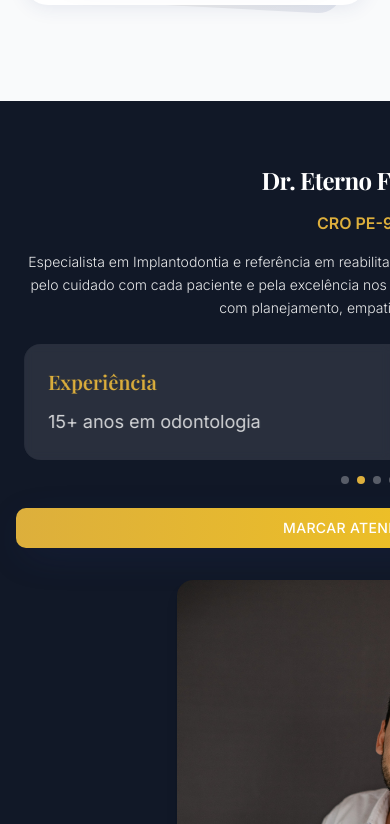
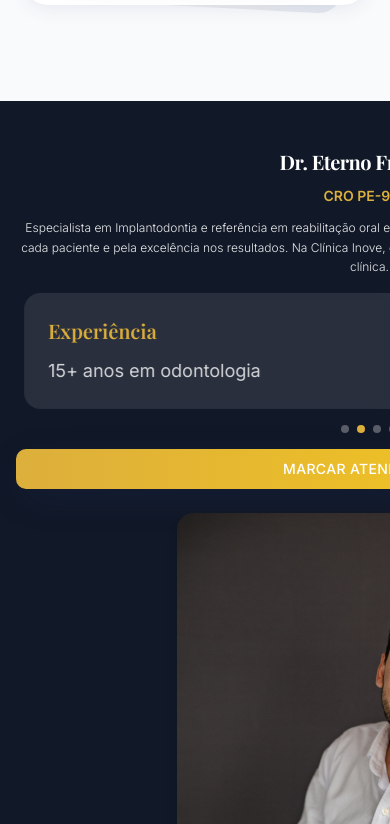
Before and after one commit to EdreyRaf/inove-smile-craft, a React (Vite) app: page / in a window 390 px wide. Shown: the part 5520-6344 px from the top of the page. Built offline with nearby package versions, Linux system fonts and the light colour scheme.

Commit message:
Fix mobile proportions to match other sections
cgen-f055b301a7c24aebbed79bc9e3a9d413

```diff
--- a/src/components/DoctorSection.tsx
+++ b/src/components/DoctorSection.tsx
@@ -46,10 +46,10 @@ const DoctorSection = () => {
     <section
       id="doutor"
       ref={sectionRef}
-      className="section-dark py-16 sm:py-20 lg:py-32 xl:py-40"
+      className="section-dark py-12 sm:py-16 lg:py-32 xl:py-40"
     >
       <div className="max-w-7xl mx-auto px-4 sm:px-6 lg:px-8 xl:px-12">
-        <div className="grid lg:grid-cols-2 gap-8 sm:gap-12 lg:gap-16 xl:gap-20 items-center">
+        <div className="grid lg:grid-cols-2 gap-6 sm:gap-8 lg:gap-16 xl:gap-20 items-center">
 
           {/* Doctor Image */}
           <div className={`transition-all duration-1000 order-2 lg:order-1 ${
@@ -69,20 +69,20 @@ const DoctorSection = () => {
           <div className={`transition-all duration-1000 delay-300 order-1 lg:order-2 ${
             isVisible ? 'opacity-100 translate-x-0' : 'opacity-0 translate-x-8'
           }`}>
-            <h2 className="text-2xl sm:text-3xl md:text-4xl lg:text-5xl xl:text-6xl font-bold text-white mb-4 sm:mb-6 lg:mb-8 font-playfair leading-tight tracking-tight text-center lg:text-left">
+            <h2 className="text-xl sm:text-2xl md:text-3xl lg:text-5xl xl:text-6xl font-bold text-white mb-3 sm:mb-4 lg:mb-8 font-playfair leading-tight tracking-tight text-center lg:text-left">
               Dr. Eterno Freitas Jr.
             </h2>
-            <p className="text-base sm:text-lg lg:text-xl xl:text-2xl text-accent mb-4 sm:mb-6 lg:mb-8 font-semibold text-center lg:text-left">
+            <p className="text-sm sm:text-base lg:text-xl xl:text-2xl text-accent mb-3 sm:mb-4 lg:mb-8 font-semibold text-center lg:text-left">
               CRO PE-9753
             </p>
 
-            <p className="text-sm sm:text-base lg:text-lg xl:text-xl text-white/90 mb-6 sm:mb-8 lg:mb-12 leading-relaxed font-light text-center lg:text-left">
+            <p className="text-xs sm:text-sm lg:text-lg xl:text-xl text-white/90 mb-4 sm:mb-6 lg:mb-12 leading-relaxed font-light text-center lg:text-left">
               Especialista em Implantodontia e referência em reabilitação oral em Garanhuns.
               Dr. Eterno é reconhecido pelo cuidado com cada paciente e pela excelência nos resultados.
               Na Clínica Inove, cada caso é tratado com planejamento, empatia e precisão clínica.
             </p>
 
-            <div className="mb-6 sm:mb-8 lg:mb-12">
+            <div className="mb-4 sm:mb-6 lg:mb-12">
               <CarouselInfo items={doctorInfo} />
             </div>
 
```
